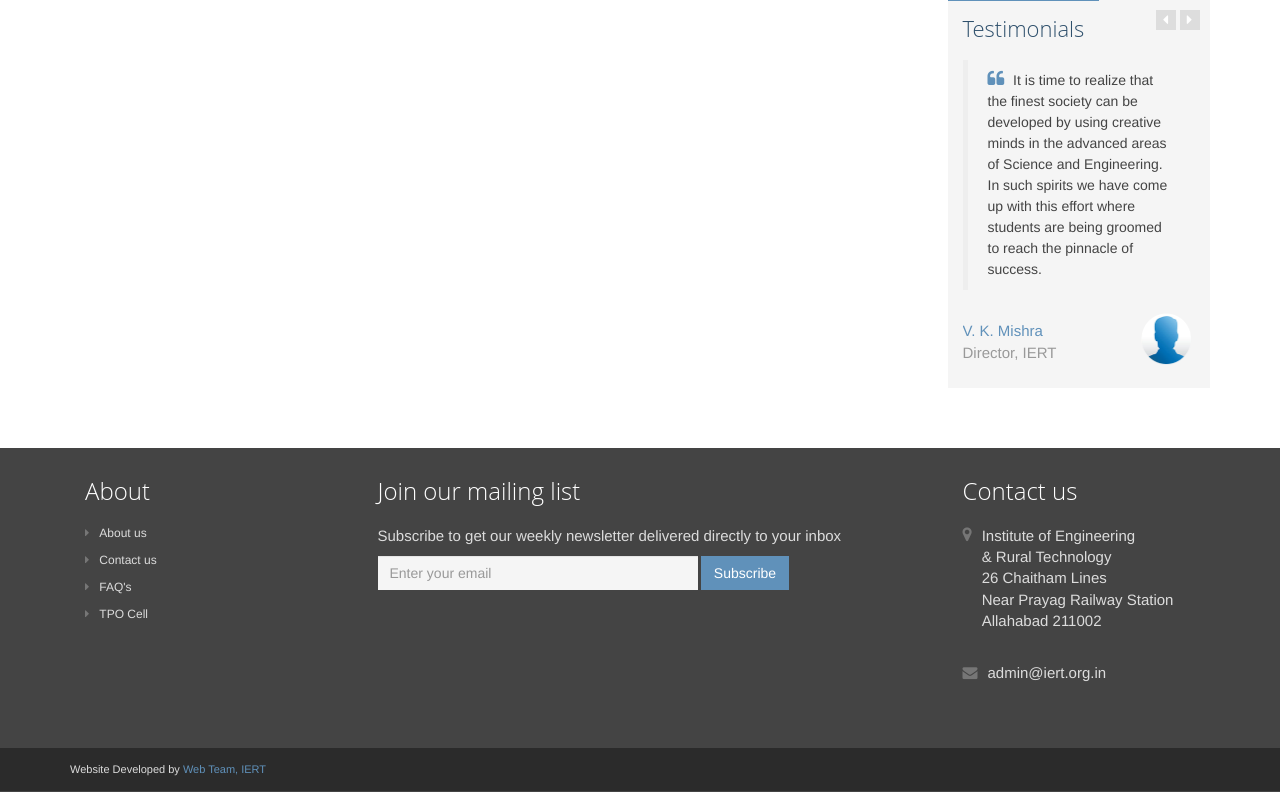
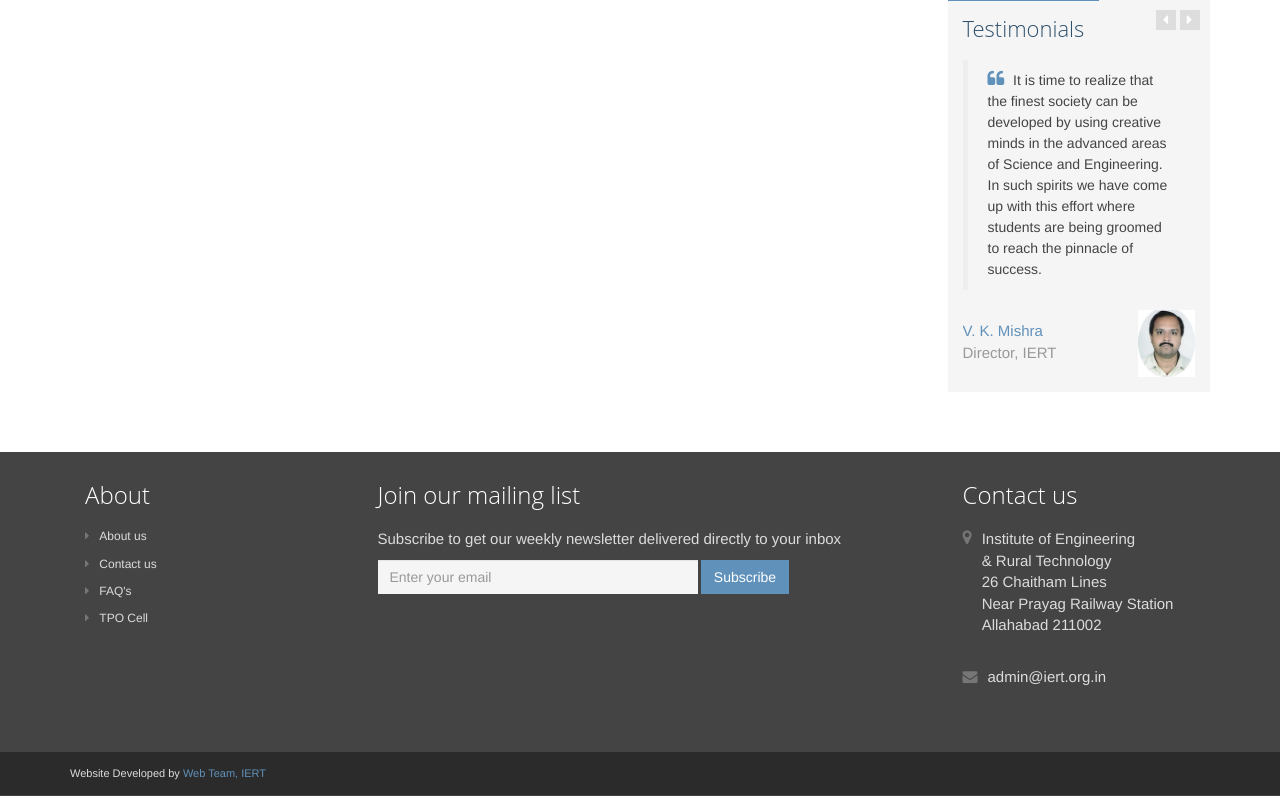
Before and after one commit to KripaShanker/iert.org.in, a PHP site: the page made by event.php in a window 1280 px wide. Shown: the part 628-1424 px from the top of the page. Run offline with PHP 8.4, Linux system fonts and the light colour scheme; data comes from the database, SQL or seed files in the repository.

Commit message:
director image

```diff
--- a/testimonials.php
+++ b/testimonials.php
@@ -14,7 +14,7 @@
                                         </blockquote>
                                         <div class="row">
                                             <p class="people col-md-8 col-sm-3 col-xs-8"><span class="name">V. K. Mishra</span><br /><span class="title">Director, IERT</span></p>
-                                            <img class="profile col-md-4 pull-right" src="assets/images/testimonials/profile.png"  alt="" />
+                                            <img class="profile col-md-4 pull-right" src="assets/images/testimonials/vimal_mishra.png"  alt="" />
                                         </div>
                                     </div><!--//item-->
 									<!--
```
Also changed, not shown: assets/images/reboot.png (added), assets/images/testimonials/vimal_mishra.png (added).
